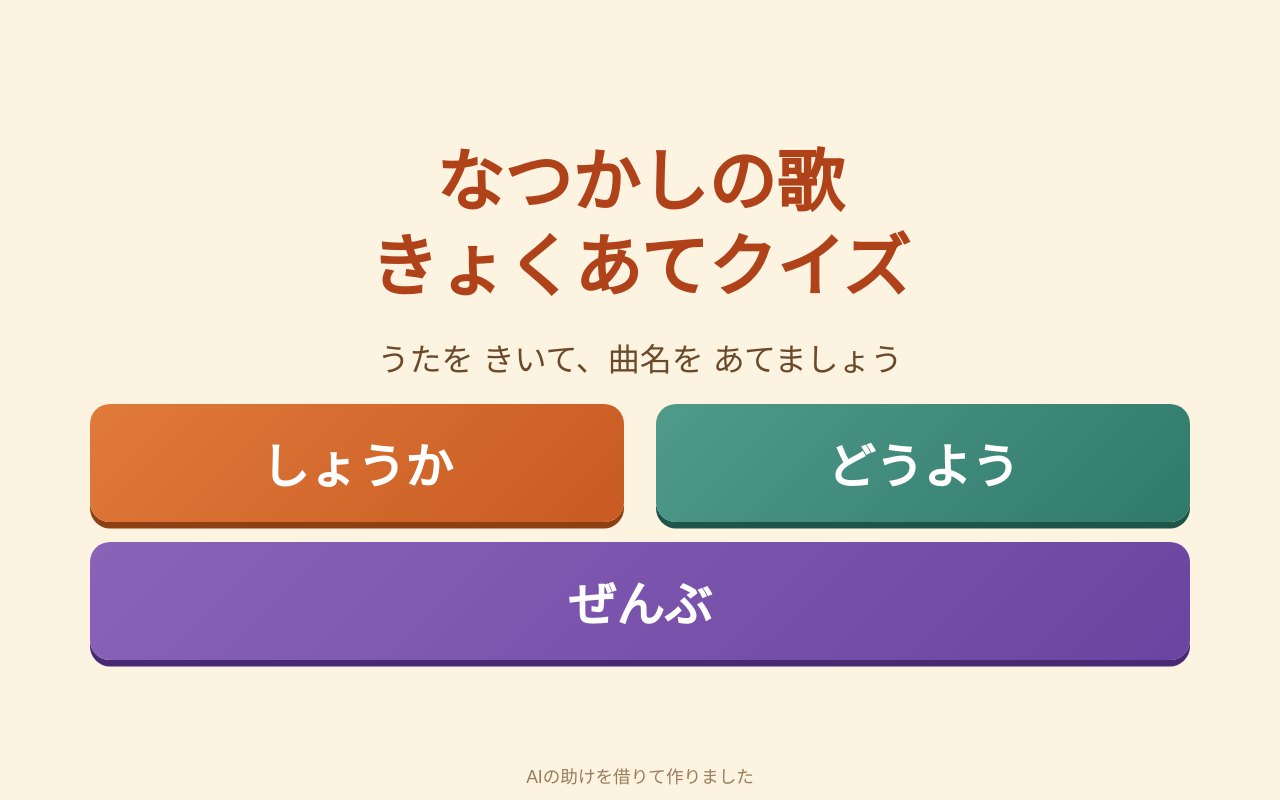
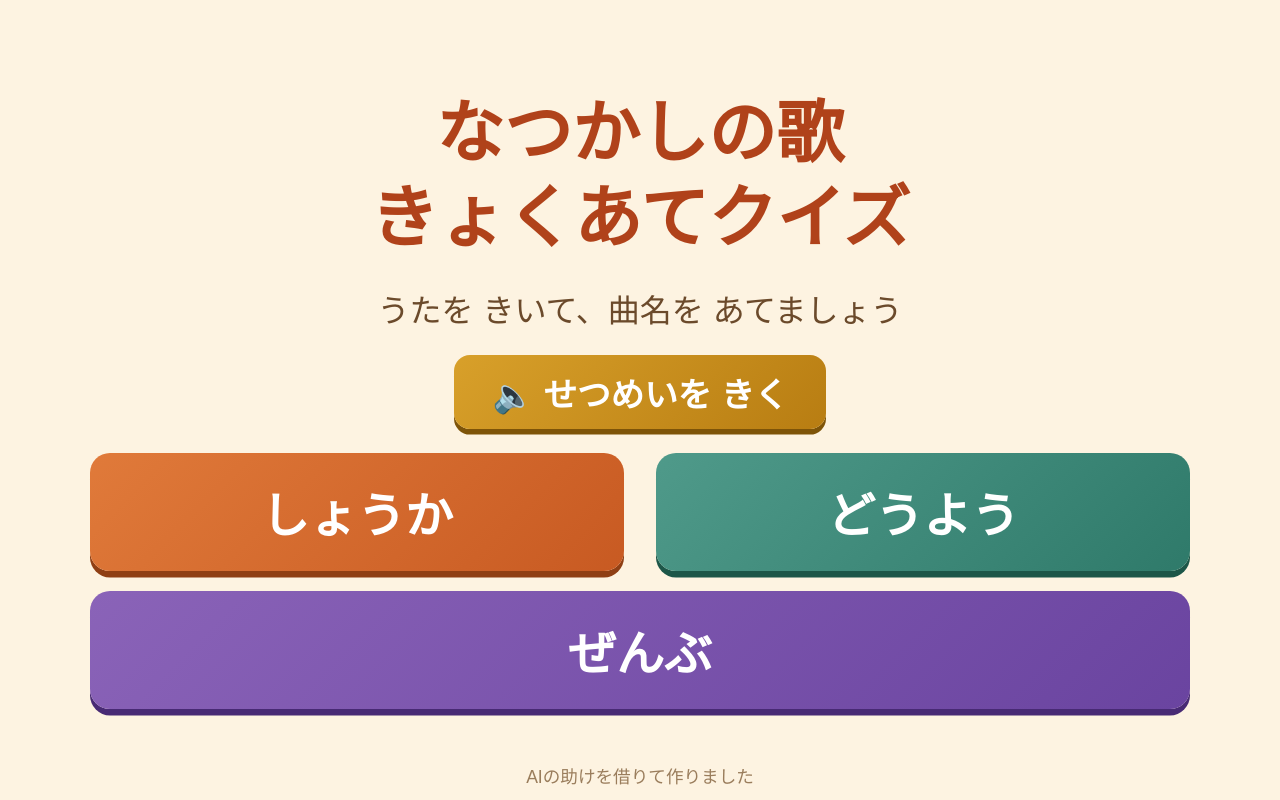
Before and after one commit to mrgreen7491/uta-quiz, a plain HTML site: page index.html in a window 1280 px wide. Drawn offline with Linux system fonts and the light colour scheme.

Commit message:
Add files via upload

```diff
--- a/index.html
+++ b/index.html
@@ -18,6 +18,8 @@ button:disabled{cursor:default;opacity:.35}
 #start{justify-content:center;gap:3vh}
 #start h1{font-size:8.5vh;color:#b0421a;text-align:center;line-height:1.25}
 #start .sub{font-size:4vh;color:#6b4a2b}
+.introbtn{font-size:4.2vh;padding:1.6vh 3vw;border-radius:2vh;color:#fff;background:linear-gradient(135deg,#d8a02a,#b87d12);box-shadow:0 .7vh 0 #7e5408}
+.introbtn:active{transform:translateY(.5vh)}
 .cats{display:grid;grid-template-columns:1fr 1fr;gap:2.5vh 2.5vw;width:min(1100px,92vw)}
 .cat{font-size:6vh;padding:3vh 1vw;border-radius:2.5vh;color:#fff;background:linear-gradient(135deg,#e07a3a,#c85a22);box-shadow:0 .8vh 0 #8f3f14}
 .cat.b{background:linear-gradient(135deg,#4f9a8a,#2f7a6a);box-shadow:0 .8vh 0 #1d5648}
@@ -85,6 +87,7 @@ button:disabled{cursor:default;opacity:.35}
 <div id="start" class="screen active">
   <h1>なつかしの歌<br>きょくあてクイズ</h1>
   <div class="sub">うたを きいて、曲名を あてましょう</div>
+  <button class="introbtn" id="btnIntro" onclick="toggleIntro()">🔈 せつめいを きく</button>
   <div class="cats">
     <button class="cat" onclick="startGame('shoka')">しょうか</button>
     <button class="cat b" onclick="startGame('doyo')">どうよう</button>
@@ -184,6 +187,18 @@ function pickVoice(kind){
 }
 function stopVoice(){
   if(voiceAudio){voiceAudio.onended=null;voiceAudio.onerror=null;voiceAudio.pause();voiceAudio=null;}
+  setIntroBtn(false);
+}
+// はじめの画面の「せつめい」（職員さんが押す。ブラウザの決まりで、押すまで音は出せない）
+function setIntroBtn(on){ const b=document.getElementById('btnIntro'); if(b) b.textContent=on?'■ せつめいを とめる':'🔈 せつめいを きく'; }
+function toggleIntro(){
+  if(voiceAudio && voiceAudio._intro){ stopVoice(); return; }
+  stopVoice();
+  const v=new Audio(VOICE_DIR+'intro'+VOICE_EXT); v.volume=VOICE_VOL; v._intro=true; voiceAudio=v;
+  const done=()=>{ if(voiceAudio===v){ voiceAudio=null; setIntroBtn(false); } };
+  v.onended=done; v.onerror=done;
+  setIntroBtn(true);
+  v.play().catch(done);
 }
 function playVoiceFree(path){   // 曲のあと・終了：ならなくても、何も起きない
   stopVoice();
```
